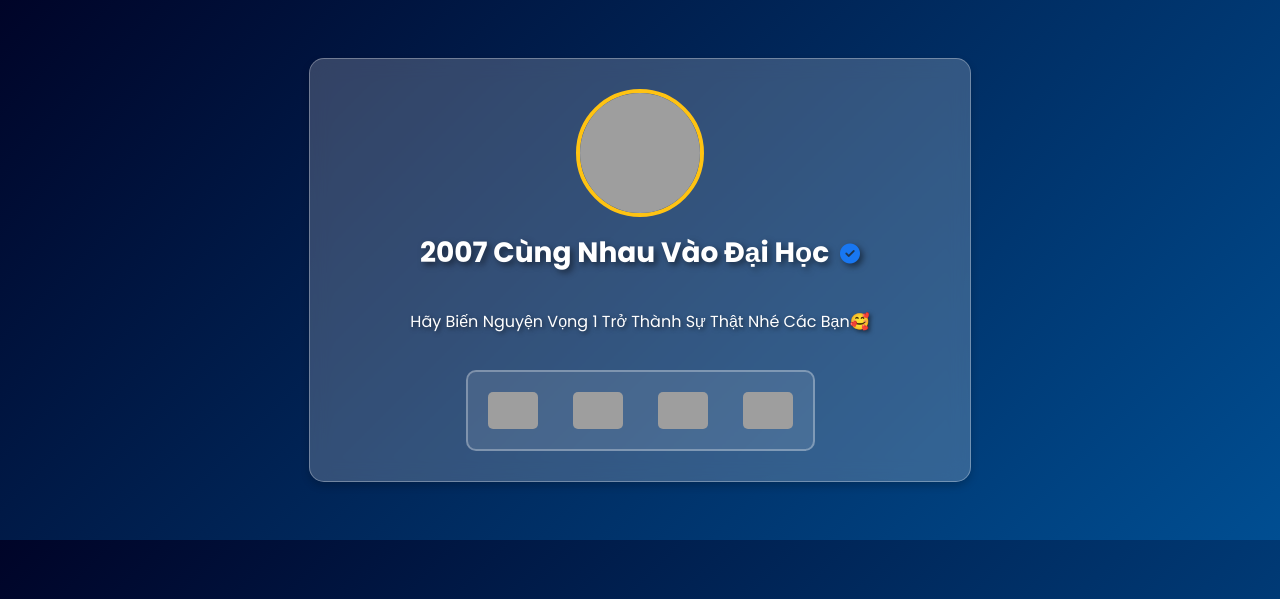
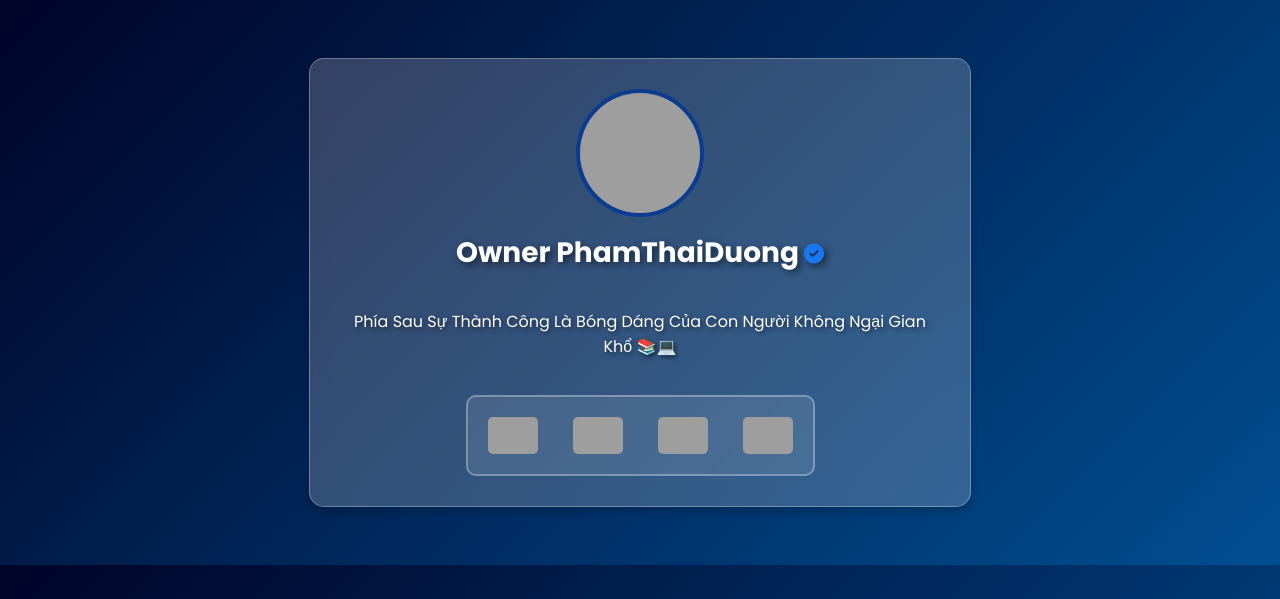
Before and after one commit to Jacob10289/phamthaiduong, a Flask app: page / in a window 1280 px wide. Shown: the top 599 px of the page. Run offline with Flask 3, Linux system fonts and the light colour scheme; grey boxes are pictures that could not be loaded.

Commit message:
Chỉnh sửa web

```diff
--- a/templates/index.html
+++ b/templates/index.html
@@ -32,7 +32,7 @@
         width: 120px;
         height: 120px;
         border-radius: 50%;
-        border: 4px solid #FFC312;
+        border: 4px solid #0A3D91;
         transition: transform 0.2s ease, box-shadow 0.2s ease;
     }
 
@@ -96,8 +96,8 @@
 <body>
    <div class="container">
     <img src="https://i.ibb.co/DHcD5ksy/3-E40-F0-BA-6-E7-B-4646-B0-F7-0-EB36-B9-FDA9-E.jpg" class="avatar" alt="Avatar">
-    <h1>2007 Cùng Nhau Vào Đại Học <i class="fas fa-check-circle verified-icon"></i></h1>
-    <p>Hãy Biến Nguyện Vọng 1 Trở Thành Sự Thật Nhé Các Bạn🥰</p>
+    <h1>Owner PhamThaiDuong<i class="fas fa-check-circle verified-icon"></i></h1>
+    <p>Phía Sau Sự Thành Công Là Bóng Dáng Của Con Người Không Ngại Gian Khổ 📚💻</p>
     <div class="university-icons">
         <a href="https://m.facebook.com/VNU.DHQG/">
             <img src="https://i.ibb.co/PvjVKLK5/image.png" alt="VNU">
```
